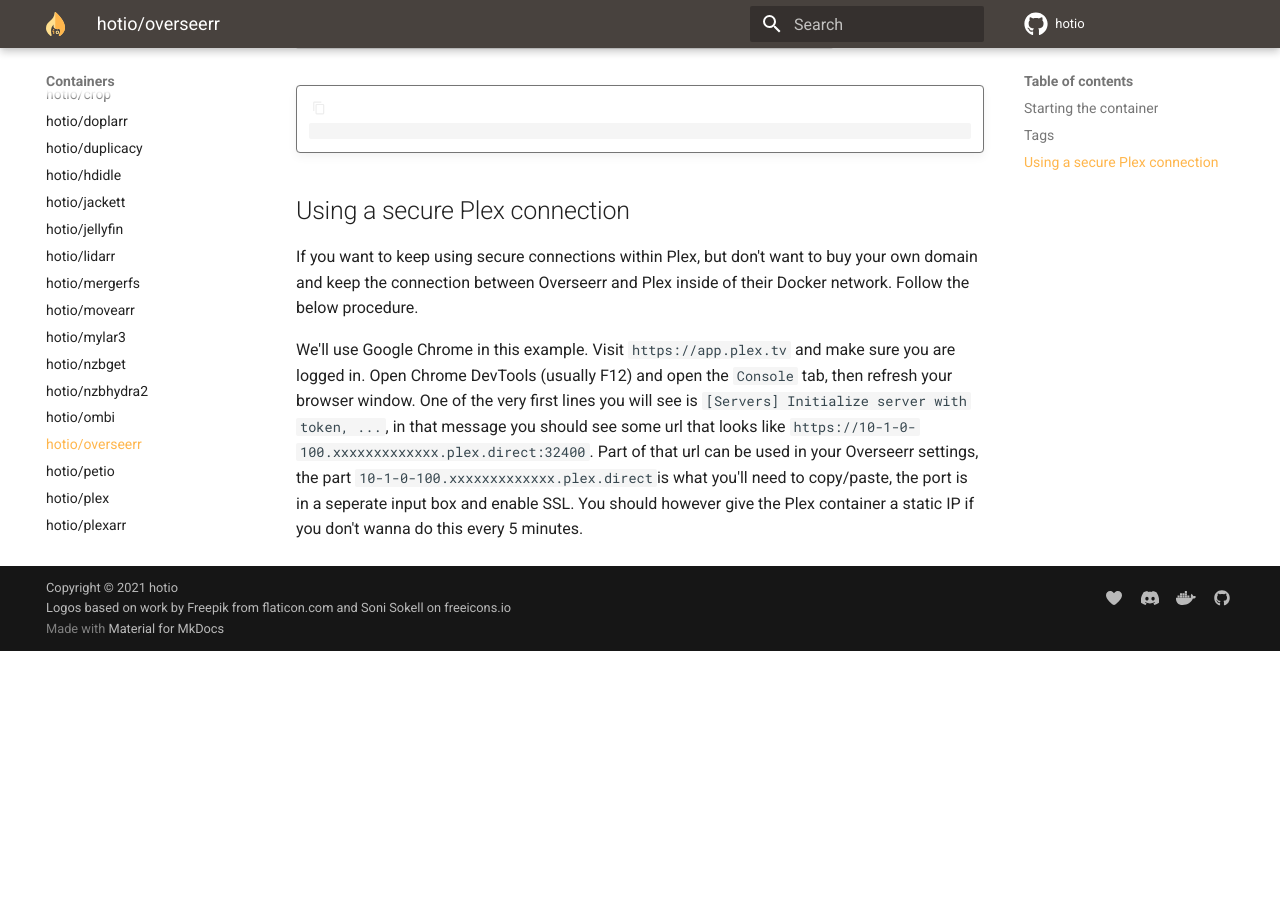
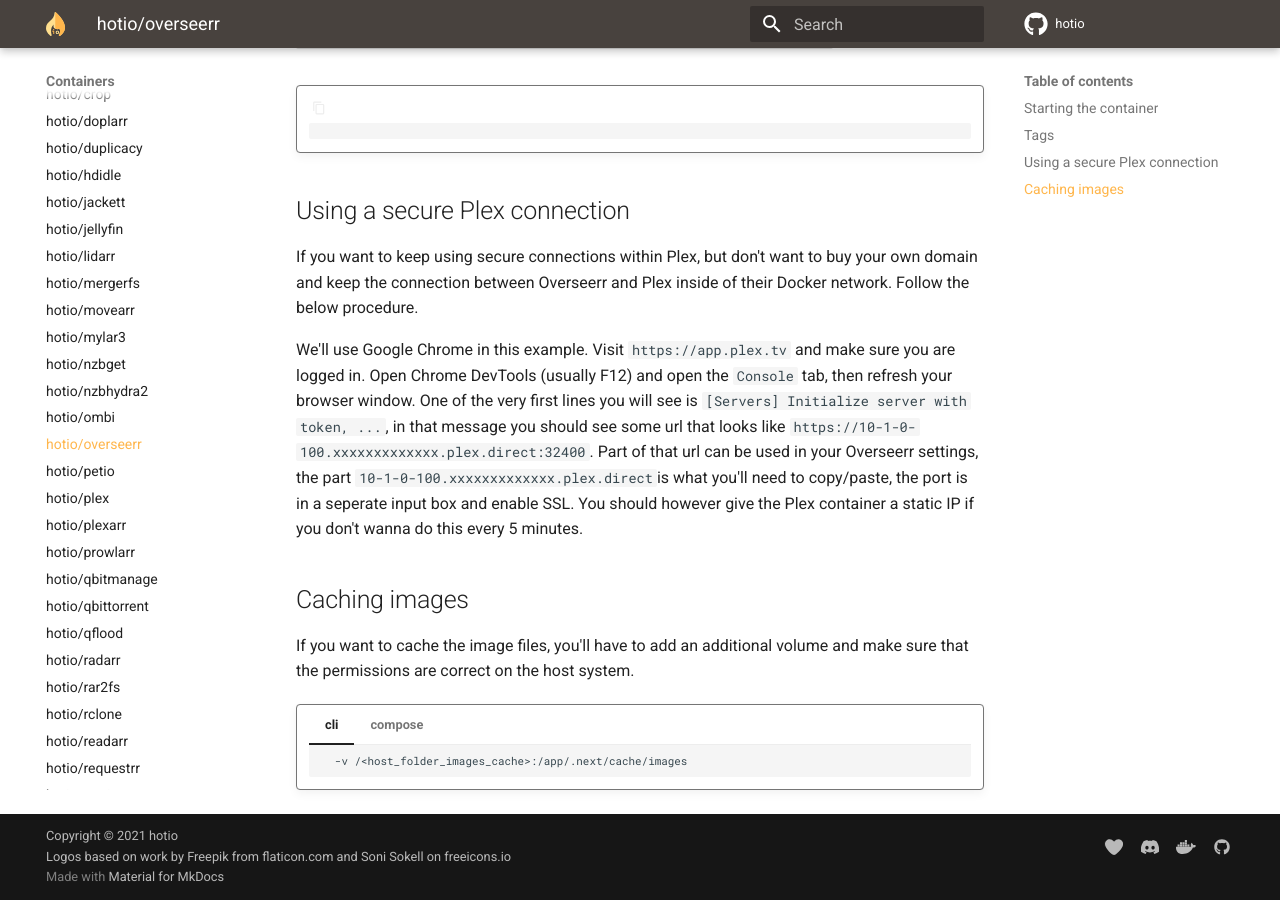
Before and after one commit to hotio/website, an MkDocs documentation site: the page built from docs/containers/overseerr.md, in a window 1280 px wide and 900 px high, scrolled down 946 px. Built offline with MkDocs 1.6.1 and Material for MkDocs 9.7.7, drawn with Linux system fonts in a browser that asks for light colours; before the commit the page ends 1597 px from its top, so only the background shows below that.

Commit message:
add info about image caching for overseerr

````diff
--- a/docs/containers/overseerr.md
+++ b/docs/containers/overseerr.md
@@ -53,3 +53,22 @@
 If you want to keep using secure connections within Plex, but don't want to buy your own domain and keep the connection between Overseerr and Plex inside of their Docker network. Follow the below procedure.
 
 We'll use Google Chrome in this example. Visit `https://app.plex.tv` and make sure you are logged in. Open Chrome DevTools (usually F12) and open the `Console` tab, then refresh your browser window. One of the very first lines you will see is `[Servers] Initialize server with token, ...`, in that message you should see some url that looks like `https://10-1-0-100.xxxxxxxxxxxxx.plex.direct:32400`. Part of that url can be used in your Overseerr settings, the part `10-1-0-100.xxxxxxxxxxxxx.plex.direct`is what you'll need to copy/paste, the port is in a seperate input box and enable SSL. You should however give the Plex container a static IP if you don't wanna do this every 5 minutes.
+
+## Caching images
+
+If you want to cache the image files, you'll have to add an additional volume and make sure that the permissions are correct on the host system.
+
+!!! docker ""
+
+    === "cli"
+
+        ```shell
+          -v /<host_folder_images_cache>:/app/.next/cache/images
+        ```
+
+    === "compose"
+
+        ```yaml
+          volumes:
+            - /<host_folder_images_cache>:/app/.next/cache/images
+        ```
````
